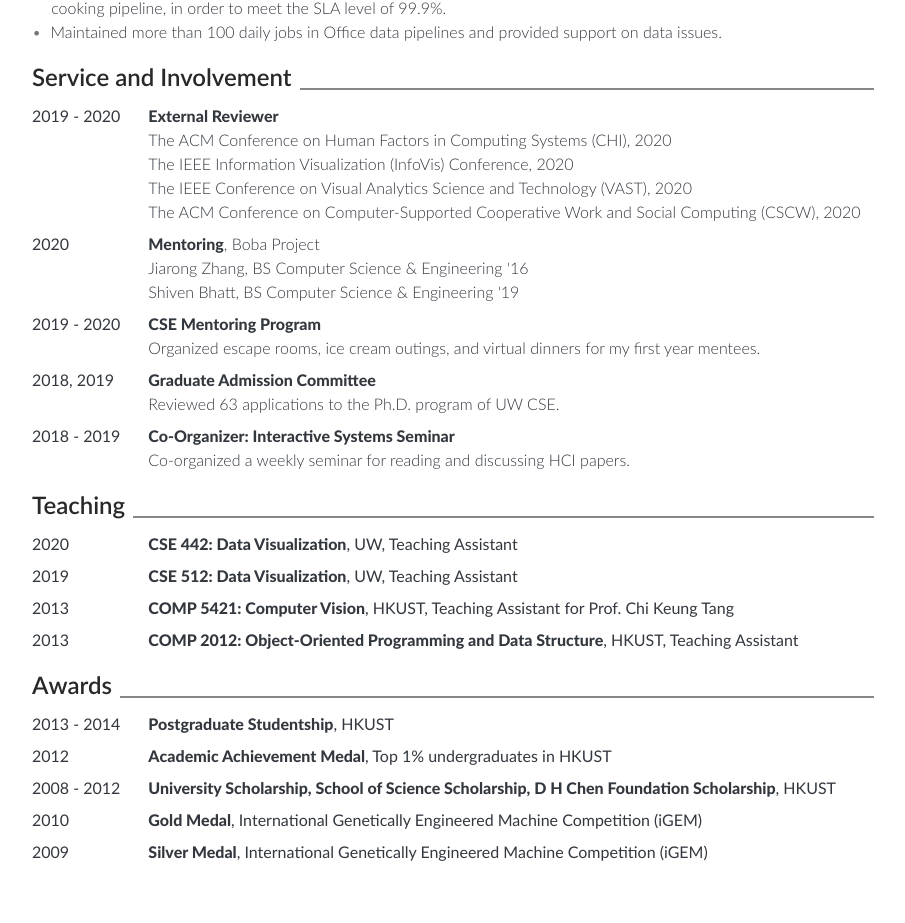
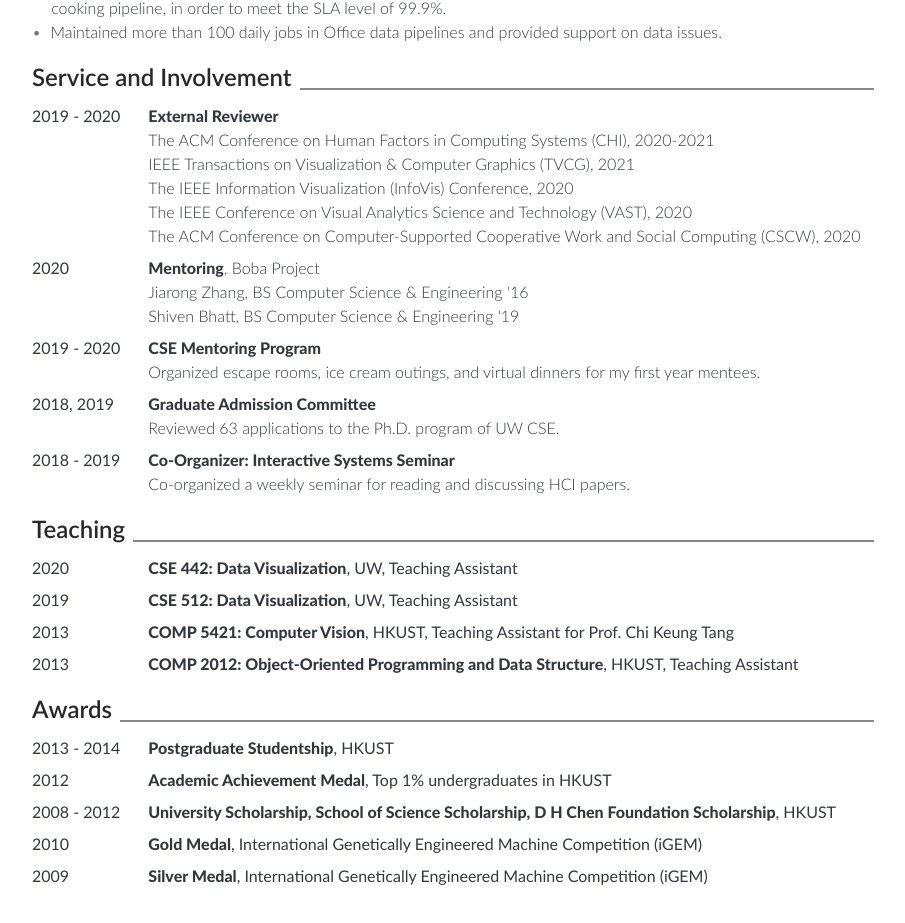
Before and after one commit to yyyliu/yyyliu.github.io, a Vue app: page /#/cv in a window 1280 px wide. Shown: the part 1511-2434 px from the top of the page, without its empty margins (187-1092 px from the left). Built offline with nearby package versions, Linux system fonts and the light colour scheme.

Commit message:
Update CV

```diff
--- a/src/cv.js
+++ b/src/cv.js
@@ -182,7 +182,8 @@ const service = [
   {
     name: 'External Reviewer',
     time: '2019 - 2020',
-    desc: ['The ACM Conference on Human Factors in Computing Systems (CHI), 2020',
+    desc: ['The ACM Conference on Human Factors in Computing Systems (CHI), 2020-2021',
+      'IEEE Transactions on Visualization & Computer Graphics (TVCG), 2021',
       'The IEEE Information Visualization (InfoVis) Conference, 2020',
       'The IEEE Conference on Visual Analytics Science and Technology (VAST), 2020',
       'The ACM Conference on Computer-Supported Cooperative Work and Social Computing (CSCW), 2020']
--- a/src/data.js
+++ b/src/data.js
@@ -12,9 +12,10 @@ const publications = [
     ],
     buttons: [
       {name: 'paper', link: 'https://arxiv.org/abs/2007.05551', icon: 'fa-file-o'},
+      {name: 'appendix', link: 'https://osf.io/9dcfa/', icon: 'fa-file-o'},
       {name: 'software', link: 'https://github.com/uwdata/boba', icon: 'fa-code'},
       {name: 'video', link: 'https://youtu.be/NtHrUm4_kyw', icon: 'fa-youtube-play'},
-      {name: 'appendix', link: 'https://osf.io/9dcfa/', icon: 'fa-file-o'},
+      {name: 'talk', link: 'https://youtu.be/YWhjyAu0hZs?t=2533', icon: 'fa-youtube-play'},
       {name: 'bibtex', link: '/build/bibtex/liu2020-boba.txt', icon: 'fa-quote-left'}
     ]
   },
```
